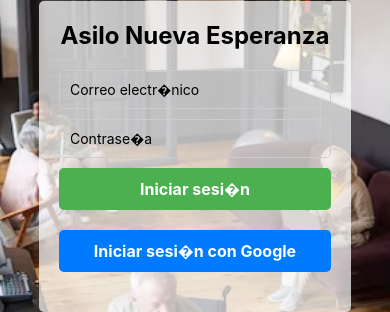
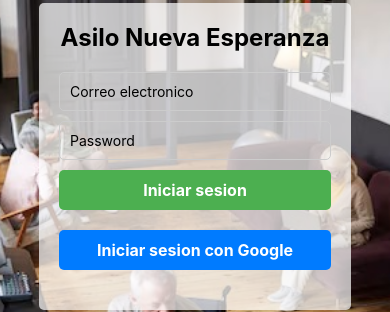
Before and after one commit to KevinEnriqueMartinezMartinez/AsiloEsperanza, a React Native app: screen /Login in a window 390 px wide. Shown: the part 266-578 px from the top of the page. Built offline with nearby package versions, Linux system fonts and the light colour scheme.

Commit message:
ultimos detalles
revision de codigo

Co-Authored-By: SofiaRojas2890 <129335267+SofiaRojas2890@users.noreply.github.com>
Co-Authored-By: Gerardo Marroquin <91712475+g00004@users.noreply.github.com>

```diff
--- a/screens/Login.js
+++ b/screens/Login.js
@@ -85,7 +85,7 @@ export default function App() {
         <Text style={styles.title}>Asilo Nueva Esperanza</Text>
         <TextInput
           style={styles.input}
-          placeholder="Correo electr�nico"
+          placeholder="Correo electronico"
           keyboardType="email-address"
           autoCapitalize="none"
           value={email}
@@ -93,17 +93,17 @@ export default function App() {
         />
         <TextInput
           style={styles.input}
-          placeholder="Contrase�a"
+          placeholder="Password"
           secureTextEntry
           autoCapitalize="none"
           value={password}
           onChangeText={setPassword}
         />
         <TouchableOpacity style={styles.button} onPress={handleLogin}>
-          <Text style={styles.buttonText}>Iniciar sesi�n</Text>
+          <Text style={styles.buttonText}>Iniciar sesion</Text>
         </TouchableOpacity>
         <TouchableOpacity style={[styles.googleButton, { marginTop: 20 }]} onPress={handleGoogleLogin}>
-          <Text style={styles.buttonText}>Iniciar sesi�n con Google</Text>
+          <Text style={styles.buttonText}>Iniciar sesion con Google</Text>
         </TouchableOpacity>
       </View>
       <StatusBar style="auto" />
```
